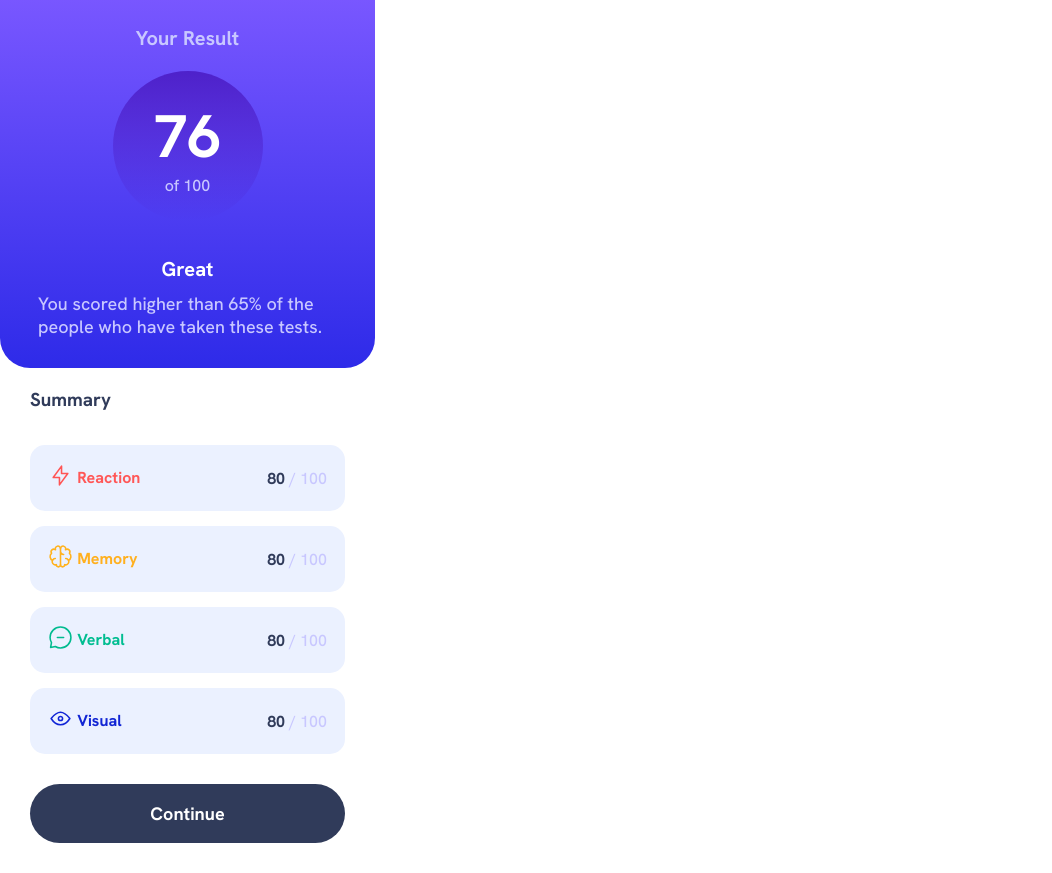
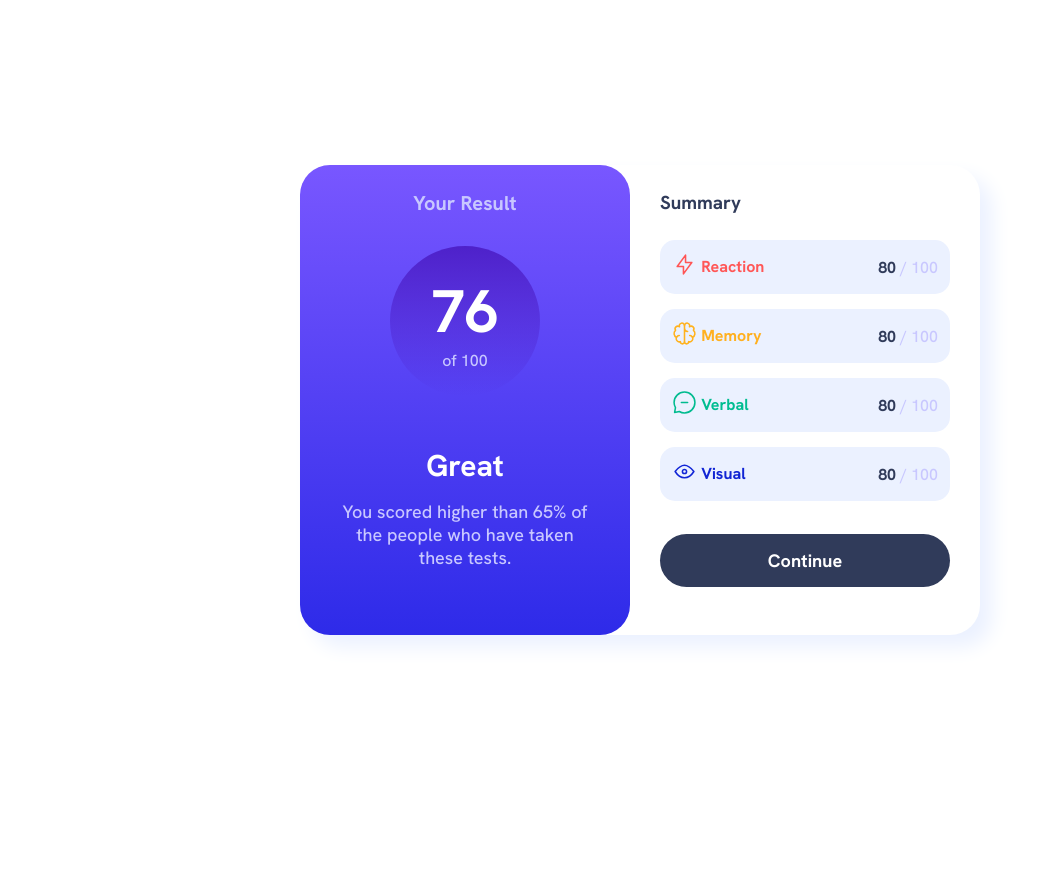
Before and after one commit to IvanEDLCP/Results-summary-component, a plain HTML site: page index.html in a window 1280 px wide. Shown: the whole page, without its empty margins (0-1052 px from the left). After the commit the page ends 800 px from the top, so only its background shows below. Drawn offline with Linux system fonts and the light colour scheme.

Commit message:
I corrected some CSS sentences and made the desktop adaptation.

```diff
--- a/css/style.css
+++ b/css/style.css
@@ -38,7 +38,7 @@ body {
 
 /* Main component */
 .result-summary-component {
-    width: 375px;
+    width: 100%;
     height: 100%;
     display: flex;
     flex-direction: column;
@@ -49,7 +49,6 @@ body {
     background: linear-gradient(var(--Light-slate-blue), var(--Light-royal-blue));
     display: flex;
     flex-direction: column;
-    justify-content: center;
     align-items: center;
     padding: 0 20px;
     color: var(--Light-lavender);
@@ -100,6 +99,7 @@ body {
 }
 
 .summary > h3 {
+    margin: 25px 0 10px;
     color: var(--Dark-gray-blue);
 }
 
@@ -143,10 +143,9 @@ body {
     color: var(--Cobalt-blue);
 }
 
-
 /* Button */
 .continue-btn {
-    margin: 0 30px 30px;
+    margin: 15px 0;
     padding: 18px;
     border-radius: 30px;
     border-style: none;
@@ -165,3 +164,52 @@ body {
 .attribution {
     display: none;
 }
+
+
+
+/* DESKTOP VERSION */
+@media (min-width: 1024px) {
+    body {
+        display: grid;
+        place-items: center;
+    }
+
+    .result-summary-component {
+        width: 680px;
+        height: 470px;
+        flex-direction: row;
+        border-radius: 30px;
+        background: var(--White);
+        box-shadow: 12px 12px 20px var(--Pale-blue);
+    }
+
+    .result {
+        width: 50%;
+        border-radius: 30px;
+        text-align: center;
+    }
+
+    .result-main-porcentage {
+        margin: 20px 0 20px;
+    }
+
+    .result > .result-note {
+        font-size: 30px;
+        margin: 30px 0 15px;
+    }
+
+    .summary {
+        width: 50%;
+        border-radius: 30px;
+    }
+
+    .summary-item {
+        padding: 12px;
+    }
+
+    .continue-btn {
+        padding: 15px;
+        margin: 18px 0;
+    }
+
+}
--- a/index.html
+++ b/index.html
@@ -75,11 +75,10 @@
         </span>
       </div>
 
-
+      <button class="continue-btn"><b>Continue</b></button>
 
     </div>
 
-    <button class="continue-btn"><b>Continue</b></button>
   </div>
 
   <footer class="attribution">
```
